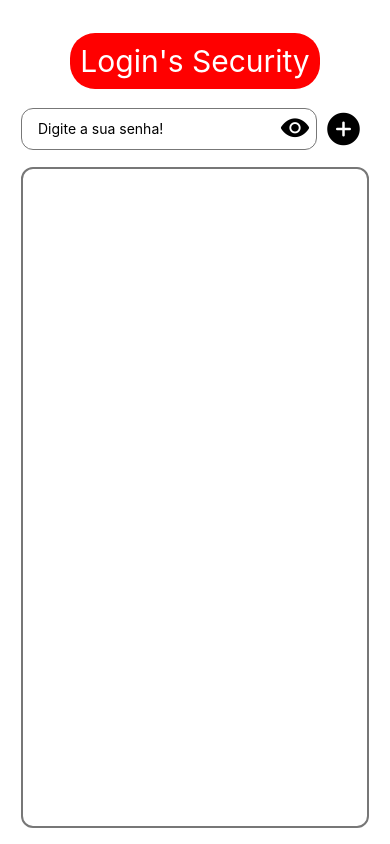
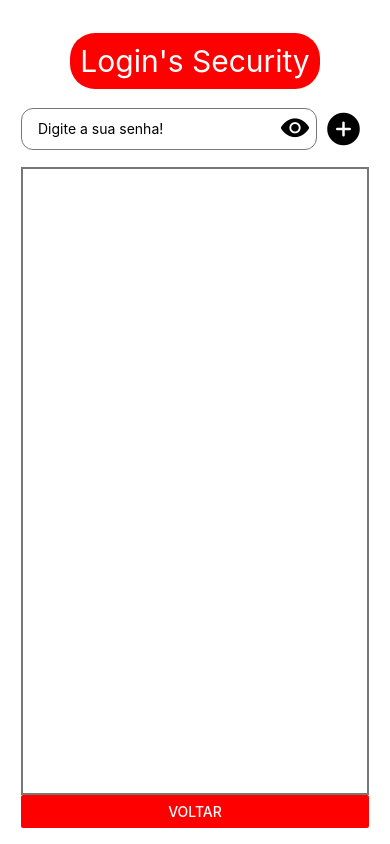
Before and after one commit to lucasnobree/atv-Security, a React Native app: screen / in a window 390 px wide. Both pictures are taken after a click on the button "AVANÇAR". Built offline with nearby package versions, Linux system fonts and the light colour scheme.

Commit message:
erroComentado
explicação de erro que veio aparecer, por mais que não afete o funcionamento, a solução seria utilizar

NestableDraggableFlatList

```diff
--- a/App.js
+++ b/App.js
@@ -8,6 +8,7 @@ const App = () => {
   const [senha, setSenha] = useState([]);
   const [inputText, setInputText] = useState('');
   const [esconder, setEsconder] = useState(true);
+  const [botao, setBotao] = useState("AVANÇAR");
   const [botao1, setBotao1] = useState(true);
 
   const TextoInserido = (text) => {
@@ -16,6 +17,11 @@ const App = () => {
 
   const apertou = () => {
     setBotao1(!botao1)
+    if (botao1 == false) {
+      setBotao("AVANÇAR")
+    } else if (botao1 == true) {
+      setBotao("VOLTAR")
+    }
   };
 
   const adicionarSenha = () => {
@@ -58,7 +64,7 @@ const App = () => {
               <Text style={{ fontSize: 24, fontWeight: 'bold', marginBottom: 100, }}>USUÁRIO</Text>
               <Text>Aperte o botão abaixo para iniciar os testes!</Text>
             </View>
-            <Button title='Avançar' onPress={apertou} color='red' />
+            <Button title={botao} onPress={apertou} color='red' />
               <Text style={{ fontSize: 10, color: 'grey', margin: 50, marginTop: 200}}>Algumas funções como, "secureTextEntry" nas senhas já adicionadas, e implementação de outro "input" para informar o nome do App ou site cadastrado, não foram adicionadas por motivos de falta de ferramentas. Porém, estamos dispostos à implementar após esclarecimentos!</Text>
           </View>
           :
@@ -81,6 +87,7 @@ const App = () => {
               </View>
               <Ionicons name="add-circle" size={40} color="black" onPress={adicionarSenha} style={styles.adicionar} />
             </View>
+            {/* Dando um pequeno erro, porém não afetando na funcionabilidade, solução: <NestableDraggableFlatList> : Como não conheço, não usarei. */}
             <ScrollView style={styles.espacoLista}>
               <FlatList
                 data={senha}
@@ -88,6 +95,7 @@ const App = () => {
                 keyExtractor={(item) => item.id}
               />
             </ScrollView>
+            <Button title={botao} onPress={apertou} color='red' style={{}}/>
           </View>
       }
     </View>
@@ -168,7 +176,6 @@ const styles = StyleSheet.create({
     paddingTop: 5,
     flex: 1,
     borderColor: '#777',
-    borderRadius: 12,
     borderWidth: 2,
   },
   suggestionItem: {
```
